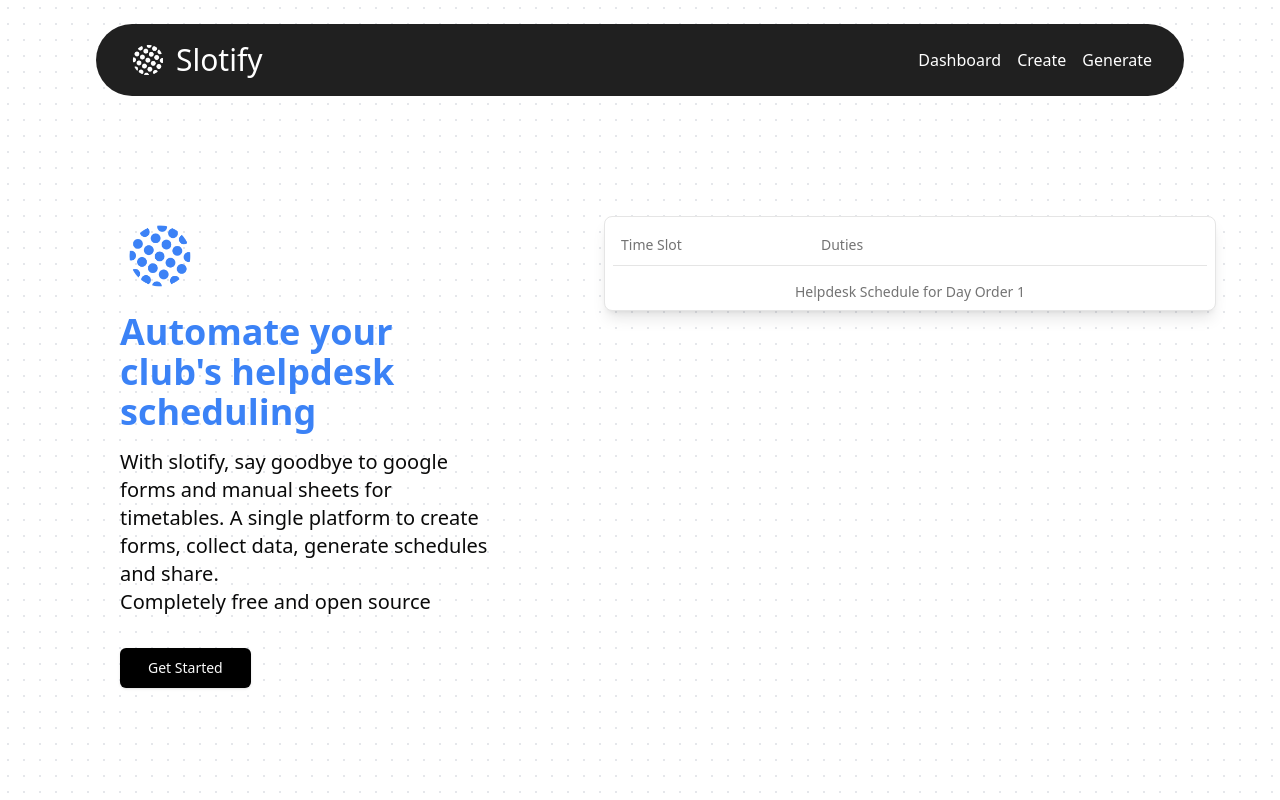
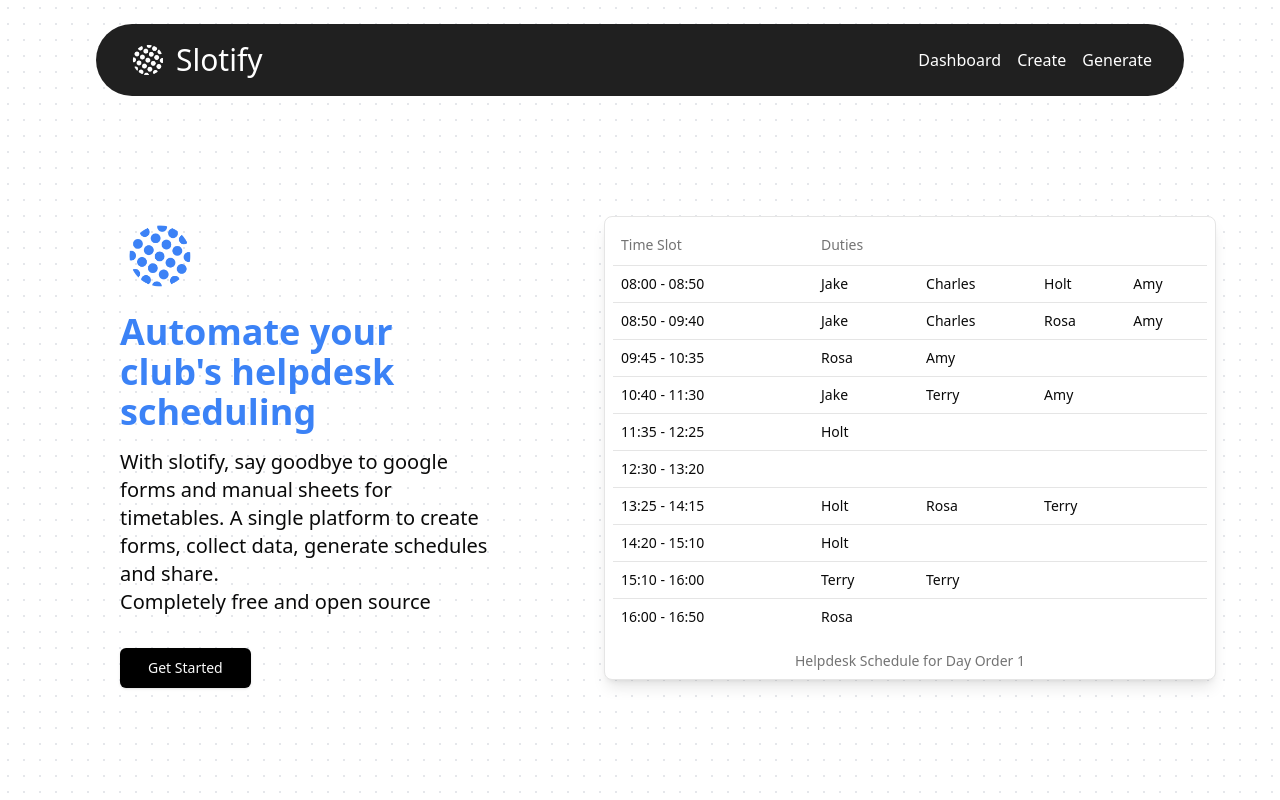
Before and after one commit to Swebi/Slotify, a Next.js app: page / in a window 1280 px wide. Shown: the top 800 px of the page. Built offline with nearby package versions, Linux system fonts and the light colour scheme.

Commit message:
fix: import name

```diff
--- a/src/data/data.ts
+++ b/src/data/data.ts
@@ -26,7 +26,7 @@ export const timeHours: HourLabel = {
   "1600": "16:00 - 16:50",
 };
 
-export const samplResponse: any = {
+export const sampleResponse: any = {
   "1040": ["Jake", "Terry", "Amy"],
   "1135": ["Holt"],
   "1230": [],
```
